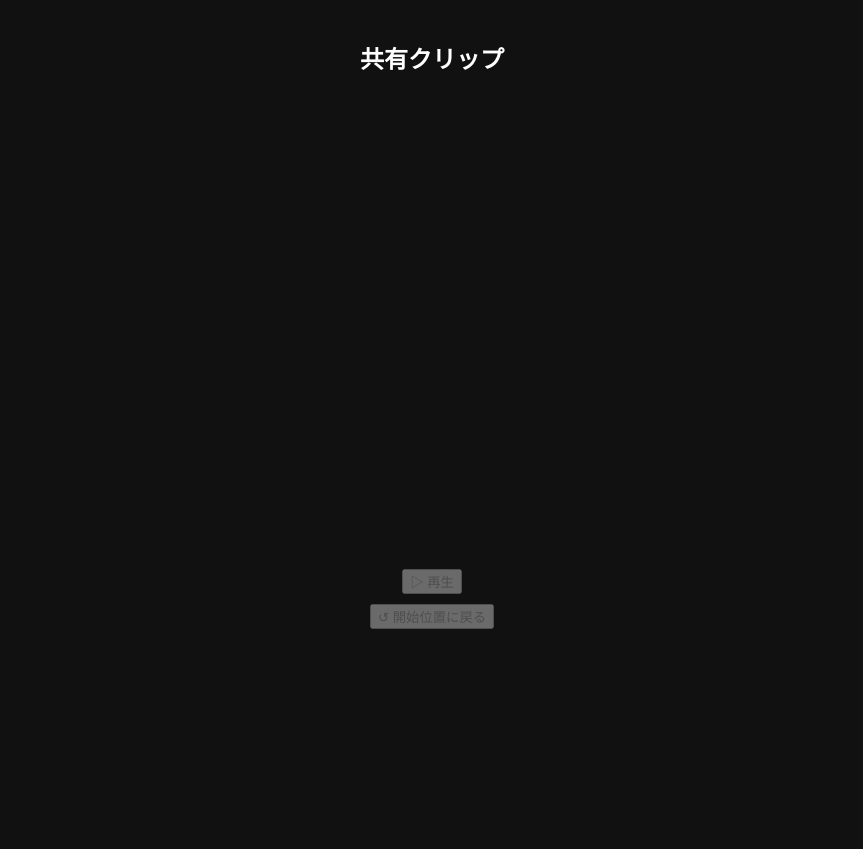
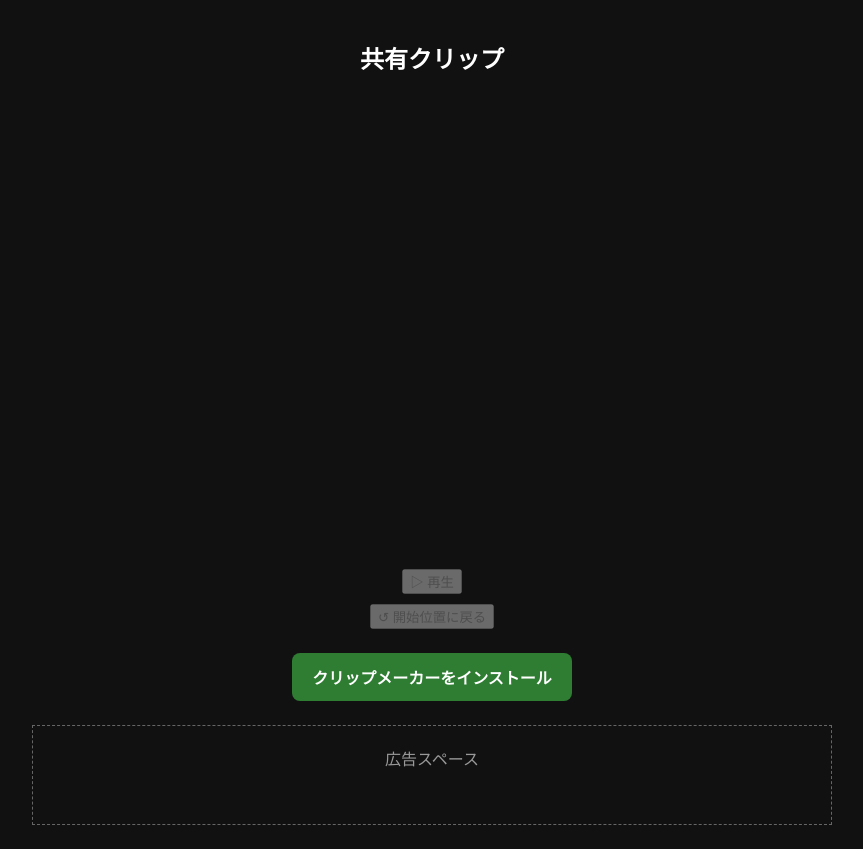
Before and after one commit to krrn-bot/clip-share-site, a plain HTML site: page index.html in a window 1280 px wide. Shown: the whole page, without its empty margins (208-1071 px from the left). Before the commit the page ends 800 px from the top, so only its background shows below. Drawn offline with Linux system fonts and the light colour scheme.

Commit message:
Update index.html

```diff
--- a/index.html
+++ b/index.html
@@ -34,6 +34,31 @@
   gap: 10px;
   margin-top: 12px;
 }
+    .install-link {
+  margin-top: 24px;
+  text-align: center;
+}
+
+.install-link a {
+  display: inline-block;
+  padding: 12px 20px;
+  background-color: #2e7d32;
+  color: white;
+  text-decoration: none;
+  border-radius: 8px;
+  font-weight: bold;
+}
+
+.ad-space {
+  margin: 24px auto 0;
+  padding: 20px;
+  max-width: 800px;
+  min-height: 100px;
+  box-sizing: border-box;
+  border: 1px dashed #666;
+  color: #999;
+  text-align: center;
+}
   </style>
 </head>
 <body>
@@ -53,7 +78,19 @@
     ↺ 開始位置に戻る
   </button>
 </div>
+<div class="install-link">
+  <a
+    href="https://play.google.com/store/apps/details?id=com.krrn.clipmaker"
+    target="_blank"
+    rel="noopener noreferrer"
+  >
+    クリップメーカーをインストール
+  </a>
+</div>
 
+<div class="ad-space">
+  広告スペース
+</div>
 <p id="info" hidden></p>
 
 
```
